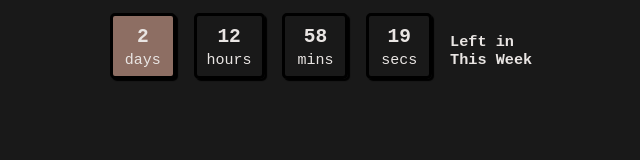
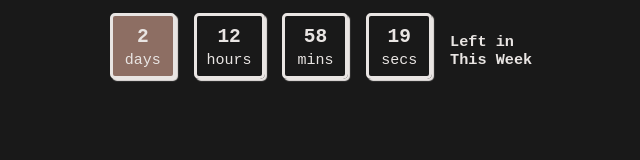
Before and after one commit to mujithefujirat/notion-minimal-time-left-week-monday-personal, a plain HTML site: page index.html in a window 1280 px wide. Shown: the whole page, without its empty margins (319-959 px from the left). Drawn offline with Linux system fonts and the light colour scheme.

Commit message:
Update index.html

```diff
--- a/index.html
+++ b/index.html
@@ -20,28 +20,32 @@
             border-radius: 5px;
             min-width: 40px;
             height: 40px;
-            border: 3px solid #000000;
+            border: 3px solid #e9e5e3;
             border-radius: 5px;
-            box-shadow: 2px 2px 1px 0px #000000;
+            box-shadow: 2px 2px 1px 0px #e9e5e3;
         }
 
         h2{
             display: inline-block;
             margin-right: 10px;
             margin-block-start: 5px;
+            color: #e9e5e3;
         }
         h3{
             text-align: left;
             display: inline-block;
+            color: #e9e5e3;
 
         }
         .small{
             font-size: 15px;
             font-weight: lighter;
+            color: #e9e5e3;
         }
 
         #days{
             background-color:  #8d6e63; ;
+            color: #e9e5e3;
         }
 
 
```
